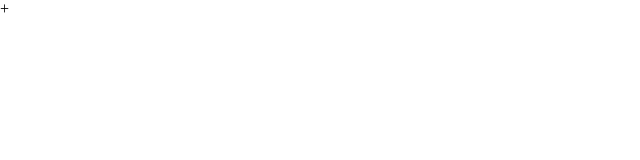
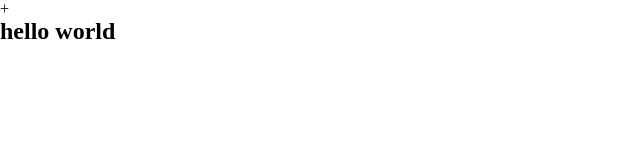
Before and after one commit to Davlat11/28.03.2023, a plain HTML site: page index.html in a window 1280 px wide. Shown: the whole page, without its empty margins (0-640 px from the left). Drawn offline with Linux system fonts and the light colour scheme.

Commit message:
add new section

```diff
--- a/index.html
+++ b/index.html
@@ -17,6 +17,9 @@
     <section>
         +
     </section>
+    <section>
+        <h1>hello world</h1>
+    </section>
 </main>
 </body>
 
```
